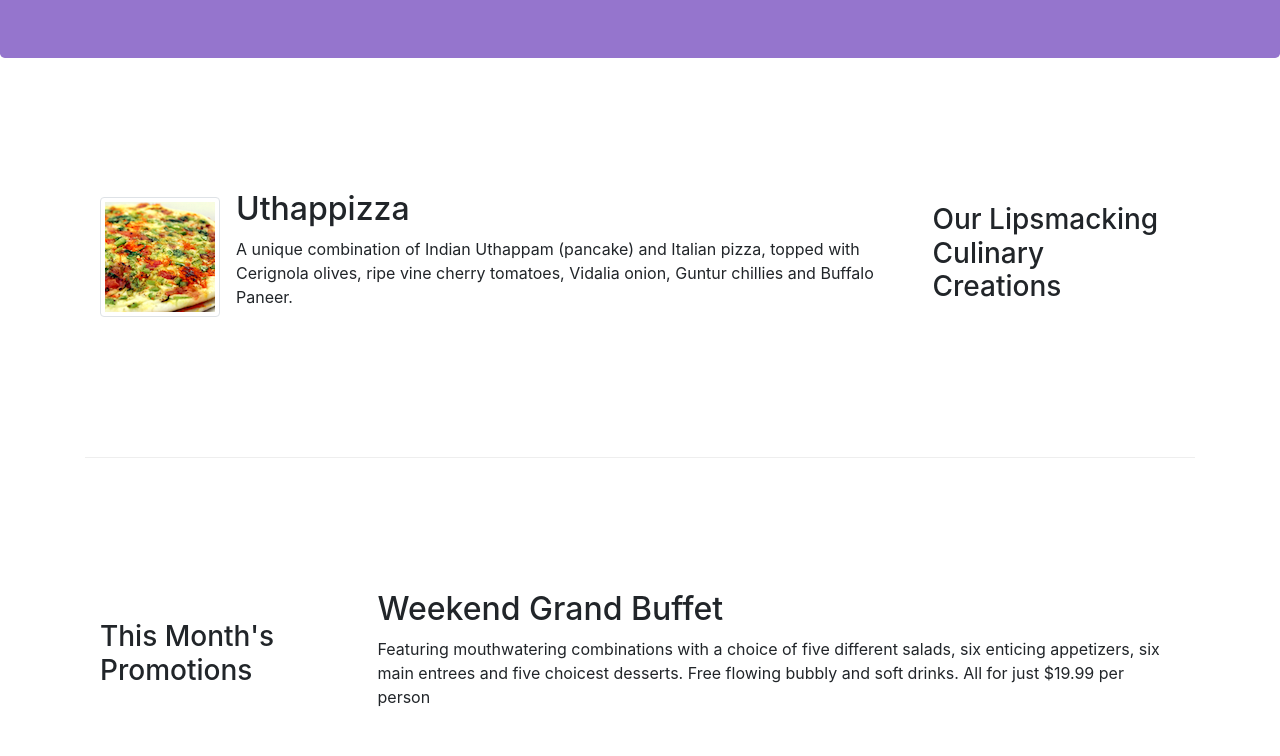
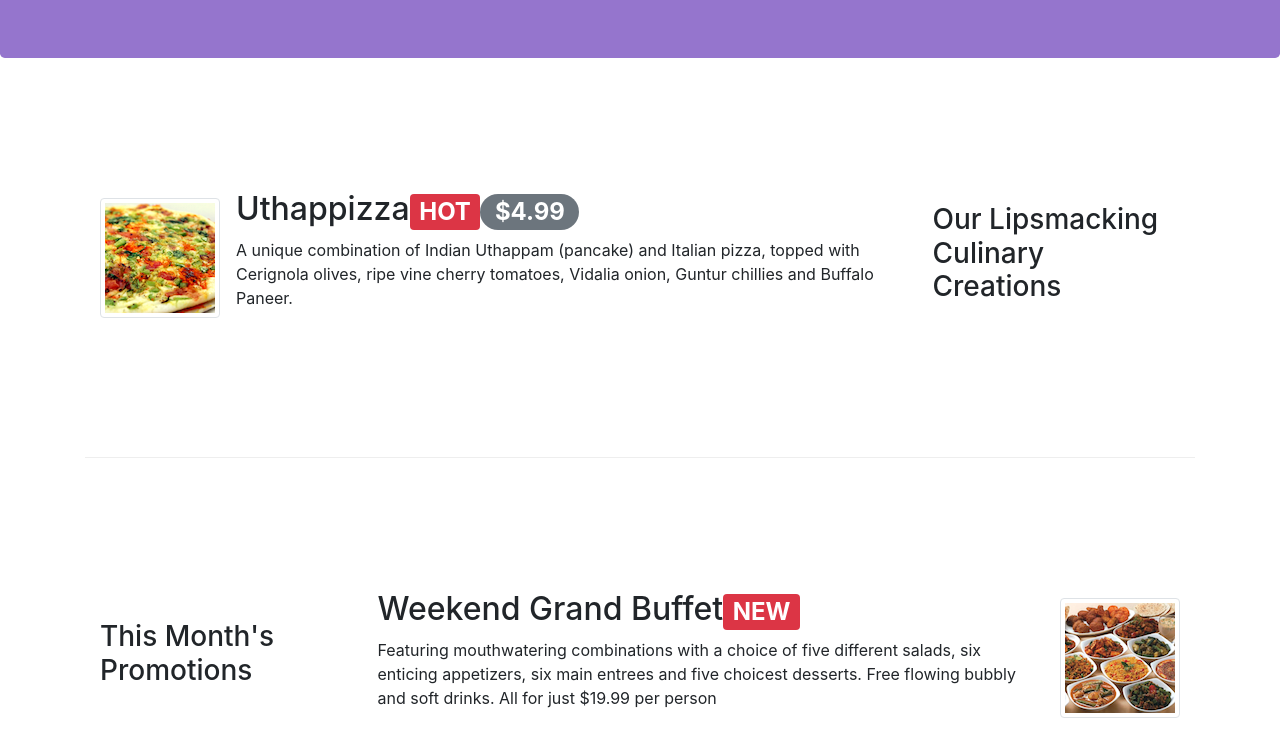
Before and after one commit to AnnDarrow/conFusion, a website: page index.html in a window 1280 px wide. Shown: the part 276-1032 px from the top of the page. Drawn offline with nearby package versions, Linux system fonts and the light colour scheme.

Commit message:
Assignment 2 task 2

```diff
--- a/index.html
+++ b/index.html
@@ -45,7 +45,7 @@
                     <p>We take inspiration from the World's best cuisines, and create a unique fusion experience. Our lipsmacking creations will tickle your culinary senses!</p>
                 </div>
                 <div class="col-12 col-sm align-self-center">
-                    <img src="img/logo.png" class="img-fluid"
+                    <img src="img/logo.png" class="img-fluid">
                 </div>
             </div>
         </div>
@@ -60,7 +60,7 @@
                 <div class="media">
                     <img class="d-flex mr-3 img-thumbnail align-self-center" src="img/uthappizza.png" alt="uthapizza">
                     <div class="media-body">
-                        <h2>Uthappizza</h2>
+                        <h2>Uthappizza<span class="badge badge-danger">HOT</span><span class="badge badge-pill badge-secondary">$4.99</span></h2>
                         <p>A unique combination of Indian Uthappam (pancake) and Italian pizza, topped with Cerignola olives, ripe vine cherry tomatoes, Vidalia onion, Guntur chillies and Buffalo Paneer.</p>
                     </div>
                 </div>
@@ -69,15 +69,19 @@
 
 
         <div class="row row-content align-items-center">
-            <div class="col-12 col-sm-4 col-md-3">
+            <div class="col-12 col-sm-4 order-sm-first col-md-3">
                 <h3>This Month's Promotions</h3>
             </div>
-            <div class="col col-sm col-md">
-                <h2 class="mt-0">Weekend Grand Buffet</h2>
-                <p>Featuring mouthwatering combinations with a choice of five different salads, six enticing appetizers, six main entrees and five choicest desserts. Free flowing bubbly and soft drinks. All for just $19.99 per person </p>
+            <div class="col col-sm order-sm-last col-md ">
+                <div class="media">
+                    <div class="media-body">
+                    <h2 class="mt-0">Weekend Grand Buffet<span class="badge badge-danger">NEW</span></h2>
+                    <p>Featuring mouthwatering combinations with a choice of five different salads, six enticing appetizers, six main entrees and five choicest desserts. Free flowing bubbly and soft drinks. All for just $19.99 per person </p>
+                    </div>
+                    <img class="d-flex ml-3 img-thumbnail align-self-center" src="img/buffet.png" alt="buffet">
+                </div>
             </div>
         </div>
-
         <div class="row row-content align-items-center">
             <div class="col-12 col-sm-4 order-sm-last col-md-3">
                 <h3>Meet our Culinary Specialists</h3>
@@ -89,11 +93,12 @@
                     <h2 class="mt-0">Alberto Somayya</h2>
                     <h4>Executive Chef</h4>
                     <p>Award winning three-star Michelin chef with wide International experience having worked closely with whos-who in the culinary world, he specializes in creating mouthwatering Indo-Italian fusion experiences. </p>
-                    </div>
+
                 </div>
             </div>
         </div>
     </div>
+        </div>
 
     <footer class="footer">
         <div class="container">
```
